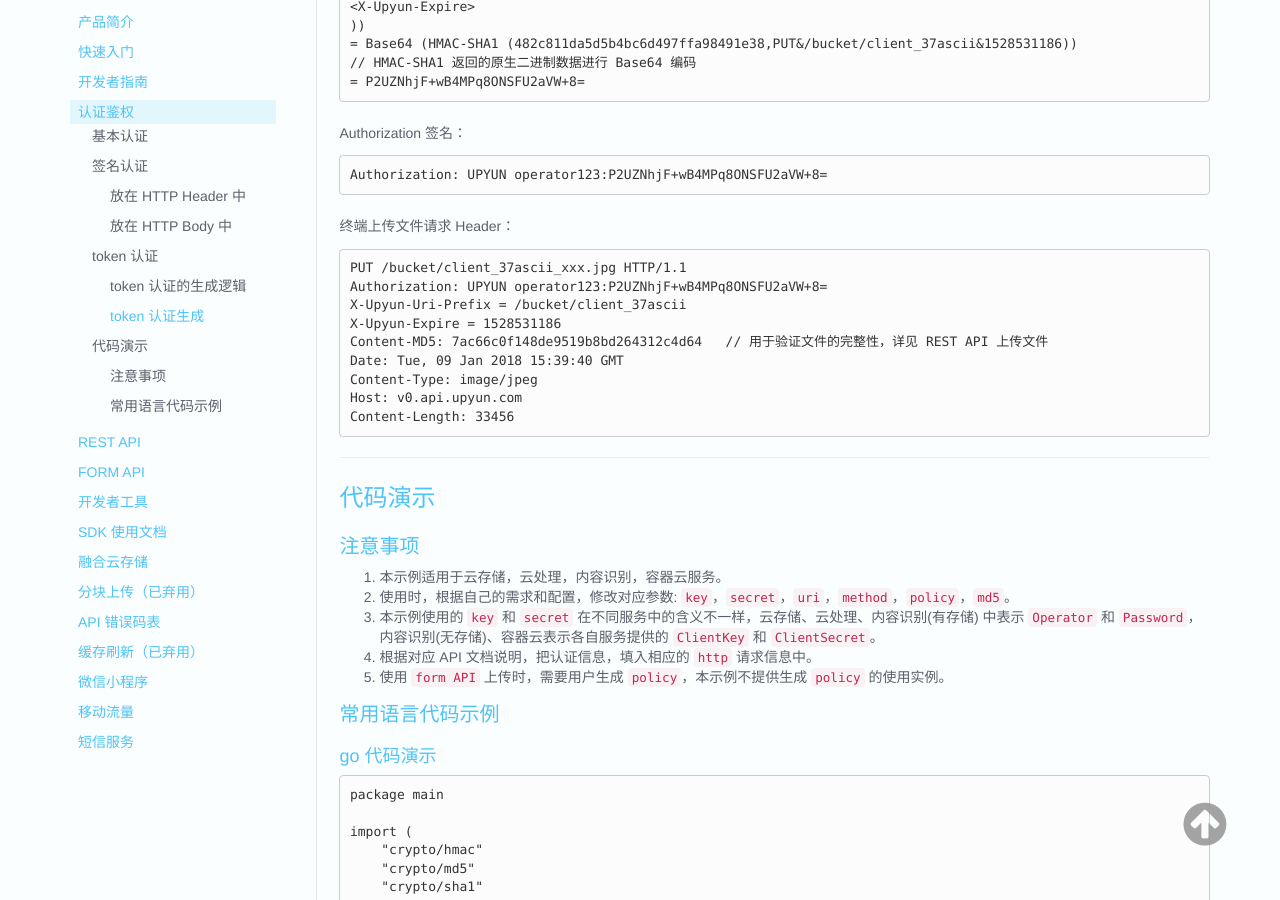
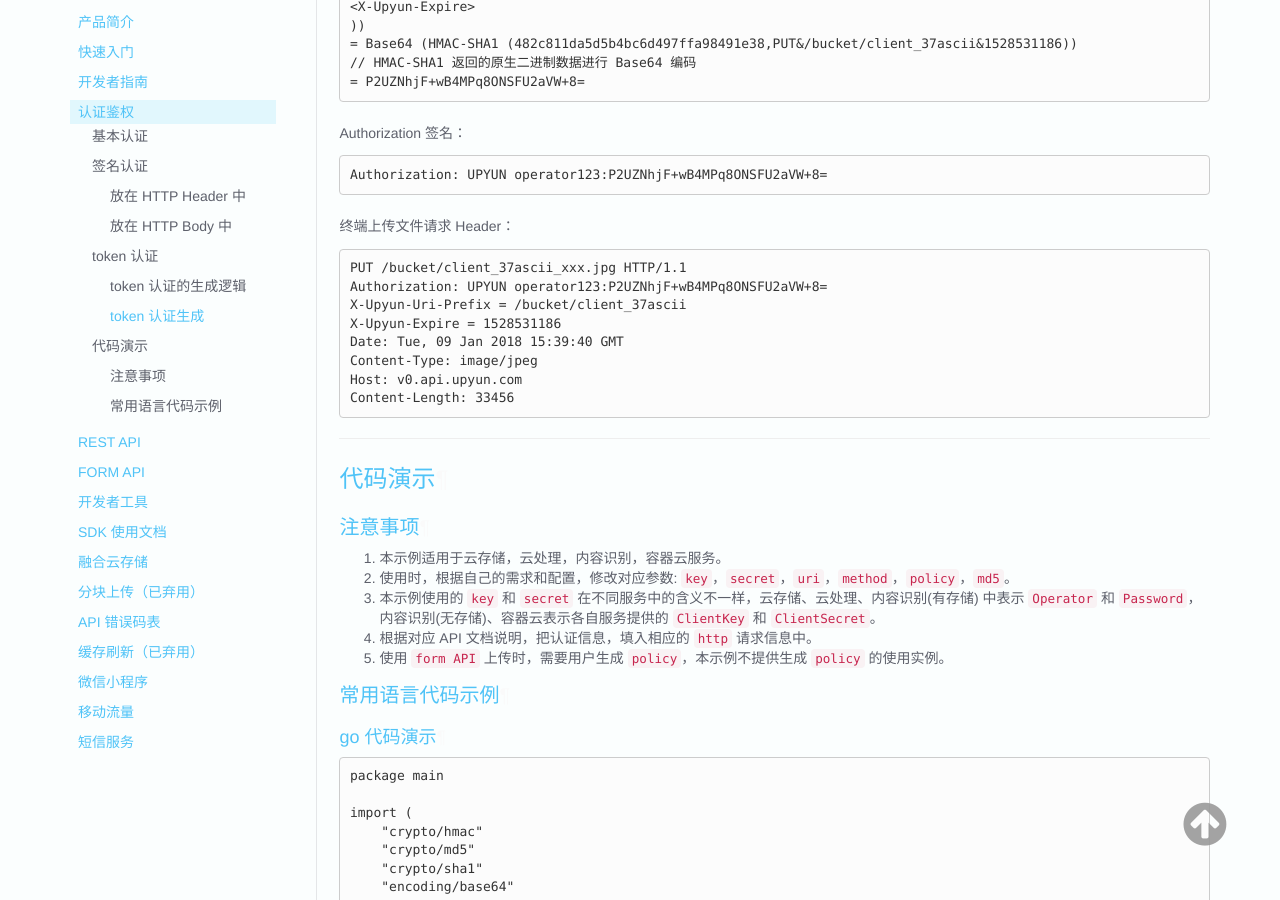
Before and after one commit to upyun/docs, an MkDocs documentation site: the page built from sources/api/authorization.md, in a window 1280 px wide and 900 px high, scrolled down 6924 px. Built offline with MkDocs 1.6.1, drawn with Linux system fonts in a browser that asks for light colours; old or Windows-style settings are respelled for this version of MkDocs.

Commit message:
rm content-md5

```diff
--- a/sources/api/authorization.md
+++ b/sources/api/authorization.md
@@ -361,7 +361,6 @@ PUT /bucket/client_37ascii_xxx.jpg HTTP/1.1
 Authorization: UPYUN operator123:P2UZNhjF+wB4MPq8ONSFU2aVW+8=
 X-Upyun-Uri-Prefix = /bucket/client_37ascii
 X-Upyun-Expire = 1528531186
-Content-MD5: 7ac66c0f148de9519b8bd264312c4d64  	// 用于验证文件的完整性，详见 REST API 上传文件
 Date: Tue, 09 Jan 2018 15:39:40 GMT
 Content-Type: image/jpeg
 Host: v0.api.upyun.com
```
